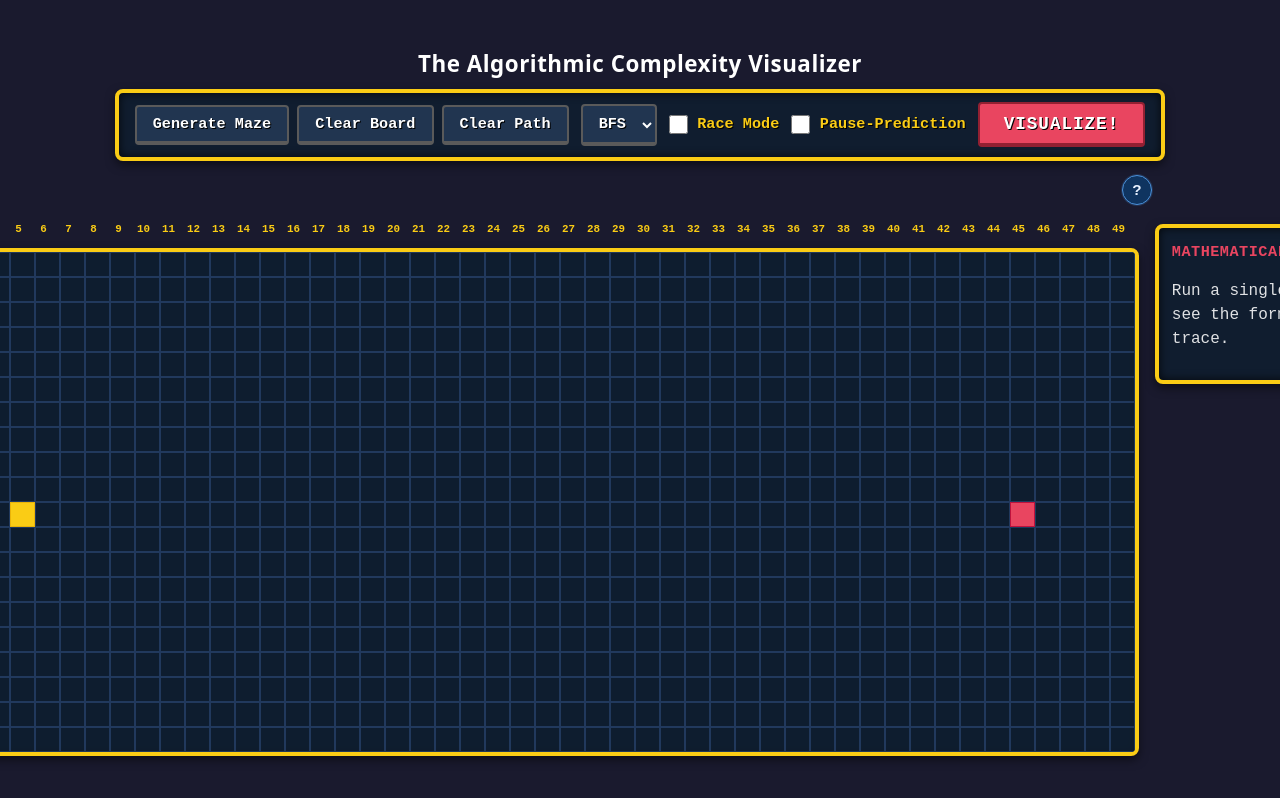
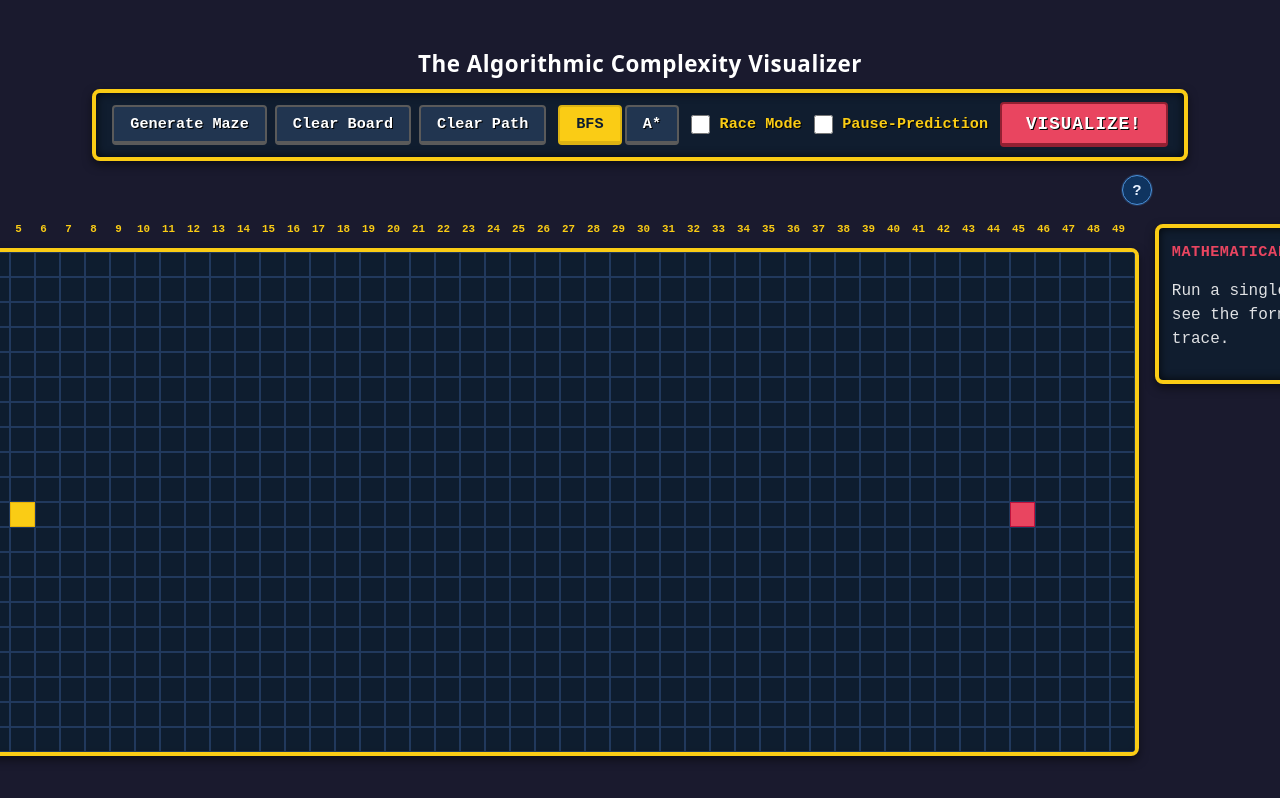
Before and after one commit to ahmedd-walidd/The-Algorithmic-Complexity-Visualizer, a React (Vite) app: page / in a window 1280 px wide. Shown: the top 798 px of the page. Built offline with nearby package versions, Linux system fonts and the light colour scheme.

Commit message:
Race mode metrics and grid ui

```diff
--- a/src/App.css
+++ b/src/App.css
@@ -251,6 +251,7 @@
 /* ── stats cards ───────────────────────────────────────── */
 .stats-container {
   display: flex;
+  justify-content: center;
   gap: 2rem;
   margin-top: 1.5rem;
 }
--- a/src/App.jsx
+++ b/src/App.jsx
@@ -1161,6 +1161,7 @@ function App() {
       <div className="main-layout">
         <div className="visualizer-container">
           {isRaceMode ? (
+            <>
               <div className="race-container">
                 <Grid
                   grid={grid}
@@ -1181,6 +1182,18 @@ function App() {
                   cellSize={RACE_CELL}
                 />
               </div>
+              {stats && (
+                <div className="stats-container">
+                  {Object.entries(stats).map(([key, { visited, path }]) => (
+                    <div key={key} className="stat-card">
+                      <h3>{key === 'bfs' ? 'BFS' : 'A*'}</h3>
+                      <p>Visited Nodes: <span className="stat-value">{visited}</span></p>
+                      <p>Path Length: <span className="stat-value">{path > 0 ? path : '—'}</span></p>
+                    </div>
+                  ))}
+                </div>
+              )}
+            </>
           ) : (
             <Grid
               grid={grid}
--- a/src/components/ControlPanel/ControlPanel.css
+++ b/src/components/ControlPanel/ControlPanel.css
@@ -54,7 +54,7 @@
   filter: grayscale(100%);
 }
 
-/* ── select ────────────────────────────────────────────── */
+/* ── select / algorithms ────────────────────────────────────────────── */
 .control-panel select {
   padding: 0.5rem 0.75rem;
   border: 2px solid #5a5a5a;
@@ -67,6 +67,18 @@
   font-weight: bold;
   text-shadow: 1px 1px 0 #000;
   cursor: pointer;
+}
+
+.algorithm-buttons {
+  display: flex;
+  gap: 0.2rem;
+}
+
+.algorithm-btn.active {
+  background-color: #facc15 !important;
+  border-color: #dcb313 !important;
+  color: #0f1e30 !important;
+  text-shadow: none !important;
 }
 
 /* ── race toggle ───────────────────────────────────────── */
--- a/src/components/ControlPanel/ControlPanel.jsx
+++ b/src/components/ControlPanel/ControlPanel.jsx
@@ -31,14 +31,22 @@ function ControlPanel({
       {/* ── algorithm choice + race toggle ── */}
       <div className="control-group">
         {!isRaceMode && (
-          <select
-            value={algorithm}
-            onChange={(e) => onAlgorithmChange(e.target.value)}
-            disabled={isVisualizing}
-          >
-            <option value="bfs">BFS</option>
-            <option value="astar">A*</option>
-          </select>
+          <div className="algorithm-buttons">
+            <button
+              className={`algorithm-btn ${algorithm === 'bfs' ? 'active' : ''}`}
+              onClick={() => onAlgorithmChange('bfs')}
+              disabled={isVisualizing}
+            >
+              BFS
+            </button>
+            <button
+              className={`algorithm-btn ${algorithm === 'astar' ? 'active' : ''}`}
+              onClick={() => onAlgorithmChange('astar')}
+              disabled={isVisualizing}
+            >
+              A*
+            </button>
+          </div>
         )}
 
         <label className="race-toggle">
--- a/src/components/Node/Node.css
+++ b/src/components/Node/Node.css
@@ -17,8 +17,8 @@
 }
 
 .node-wall {
-  background-color: #4a90d9; /* Retro blue */
-  border-color: #2563eb;
+  background-color: #64748b; /* Retro slate */
+  border-color: #475569;
   animation: wallPop 0.3s ease-out;
 }
 
```
Lines whose indentation alone changed are shown as unchanged.
